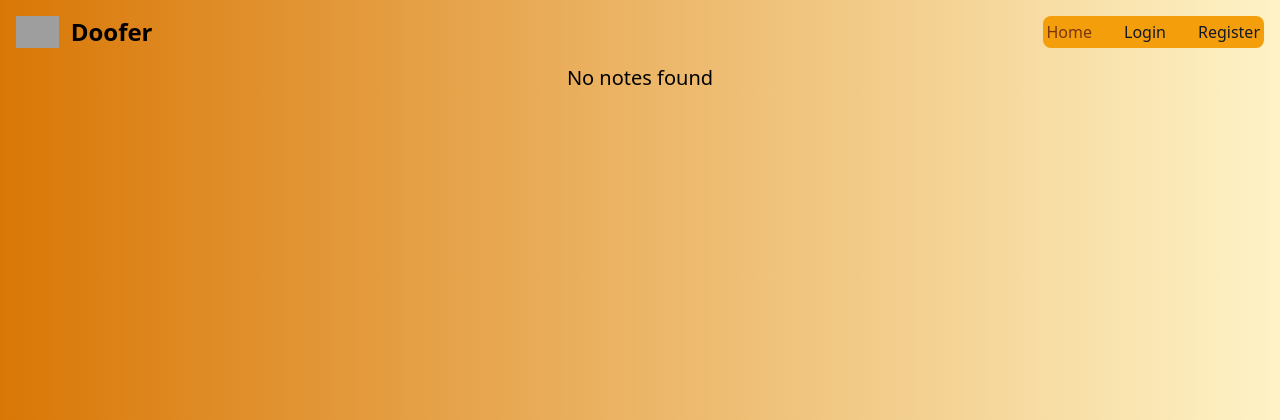
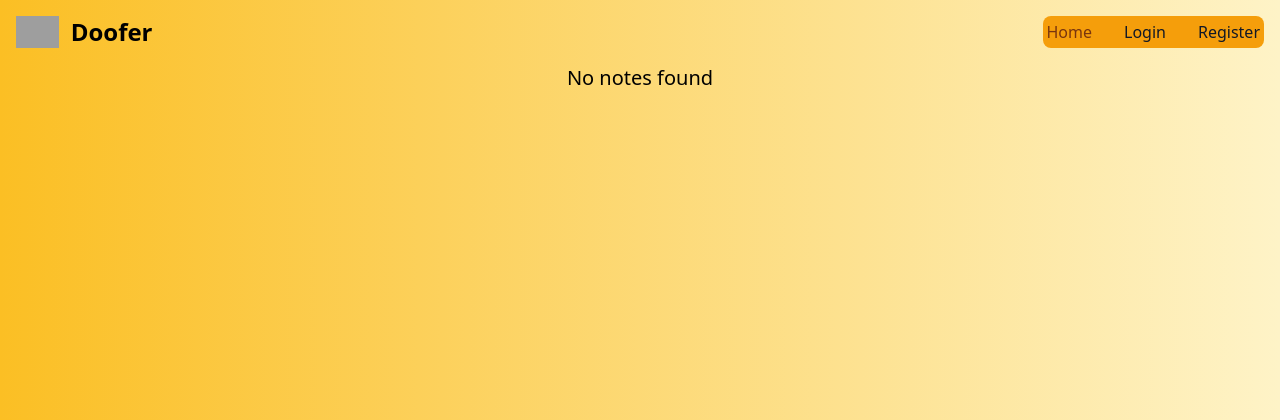
Before and after one commit to wgilpin/django-tailwind-htmx-skeleton, a Django app: page / in a window 1280 px wide. Shown: the top 420 px of the page. Run offline with Django 5.2, Linux system fonts and the light colour scheme; data that the repository does not hold is empty; style sheets or scripts are compiled from the project's sources; some libraries are stand-ins or nearby versions; grey boxes are pictures that could not be loaded.

Commit message:
colour notes yellow

```diff
--- a/doofer/templates/base.html
+++ b/doofer/templates/base.html
@@ -16,7 +16,7 @@
     <title>{% block title %}{{ title }} | GitHub Codespaces ♥️ Django{% endblock %}</title>
   </head>
 
-  <body hx-headers='{"X-CSRFToken": "{{ csrf_token }}"}' class="bg-gradient-to-r from-amber-600 to-amber-100">
+  <body hx-headers='{"X-CSRFToken": "{{ csrf_token }}"}' class="bg-gradient-to-r from-amber-400 to-amber-100">
     {% include "partials/navbar.html" %}<!-- -->
     {% block content %}<!-- -->
     {% endblock %}<!-- -->
--- a/doofer/templates/notes/note_list.html
+++ b/doofer/templates/notes/note_list.html
@@ -4,7 +4,7 @@
   <div class="flex flex-wrap">
     {% for note in notes %}
     <div class="w-100 md:w-1/2 lg:w-1/3 xl:w-1/4 p-2">
-      <div class="bg-white rounded-lg shadow-md">
+      <div class="bg-yellow-200 rounded-lg shadow-md">
         <div class="p-4">
           <h5 class="text-lg font-bold">{{ note.title }}</h5>
           <p class="mt-2">{{ note.content }}</p>
```
